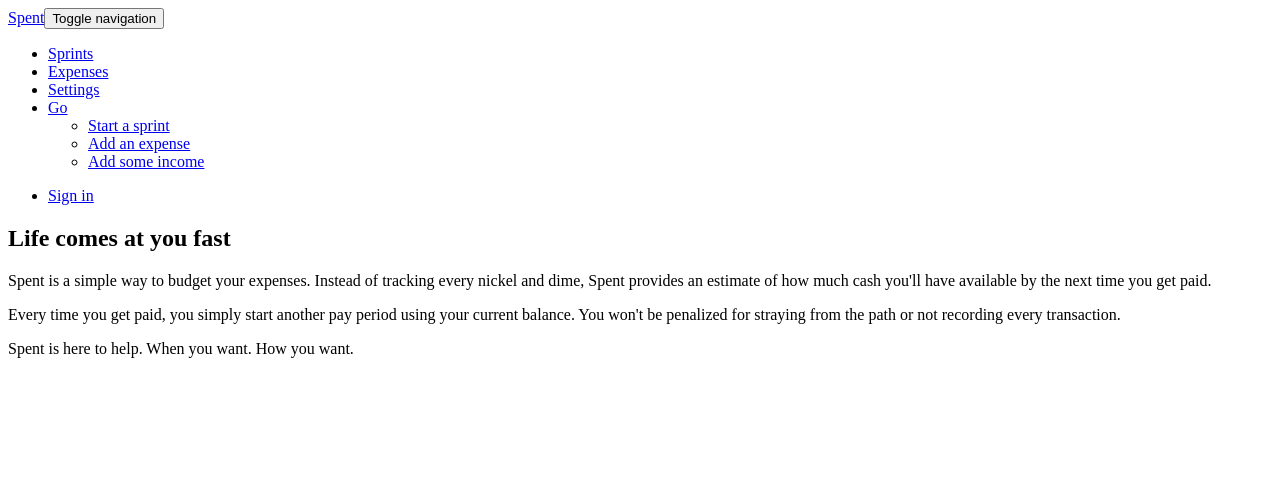
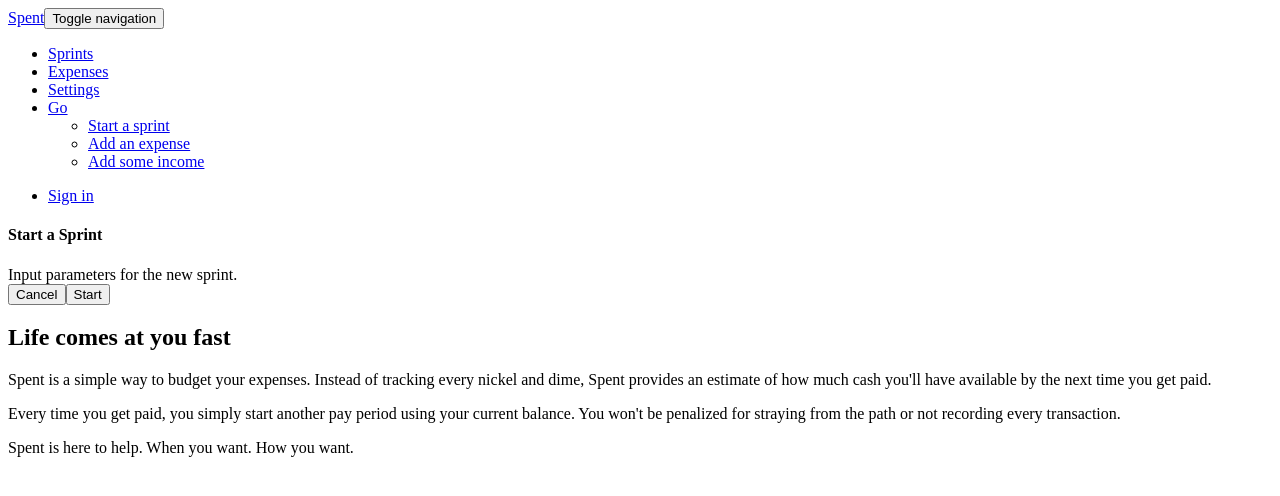
Before and after one commit to mplauman/spent, a React app: page / in a window 1280 px wide. Both pictures are taken after a click on the link "Start a sprint". Shown: the top 496 px of the page. Built offline with nearby package versions, Linux system fonts and the light colour scheme; the HTML template or start-up script is replaced by a standard one.

Commit message:
Stubs for various dialogs

```diff
--- /dev/null
+++ b/src/components/AddExpense.js
@@ -0,0 +1,28 @@
+import React from 'react';
+import PropTypes from 'prop-types';
+import {Modal, Button} from 'react-bootstrap';
+
+class AddExpense extends React.Component {
+  render() {
+    return (
+      <Modal.Dialog>
+        <Modal.Header>
+          <Modal.Title>New Expense</Modal.Title>
+        </Modal.Header>
+
+        <Modal.Body>Input parameters for the new expense.</Modal.Body>
+
+        <Modal.Footer>
+          <Button onClick={this.props.onCancel}>Cancel</Button>
+          <Button bsStyle='primary' onClick={this.props.onCancel}>Start</Button>
+        </Modal.Footer>
+      </Modal.Dialog>
+    );
+  }
+}
+AddExpense.propTypes = {
+  onStart: PropTypes.func.isRequired,
+  onCancel: PropTypes.func.isRequired
+};
+
+export default AddExpense;
--- /dev/null
+++ b/src/components/AddIncome.js
@@ -0,0 +1,28 @@
+import React from 'react';
+import PropTypes from 'prop-types';
+import {Modal, Button} from 'react-bootstrap';
+
+class AddIncome extends React.Component {
+  render() {
+    return (
+      <Modal.Dialog>
+        <Modal.Header>
+          <Modal.Title>New Income</Modal.Title>
+        </Modal.Header>
+
+        <Modal.Body>Input parameters for the new income.</Modal.Body>
+
+        <Modal.Footer>
+          <Button onClick={this.props.onCancel}>Cancel</Button>
+          <Button bsStyle='primary' onClick={this.props.onCancel}>Start</Button>
+        </Modal.Footer>
+      </Modal.Dialog>
+    );
+  }
+}
+AddIncome.propTypes = {
+  onStart: PropTypes.func.isRequired,
+  onCancel: PropTypes.func.isRequired
+};
+
+export default AddIncome;
--- /dev/null
+++ b/src/components/AddSprint.js
@@ -0,0 +1,28 @@
+import React from 'react';
+import PropTypes from 'prop-types';
+import {Modal, Button} from 'react-bootstrap';
+
+class AddSprint extends React.Component {
+  render() {
+    return (
+      <Modal.Dialog>
+        <Modal.Header>
+          <Modal.Title>Start a Sprint</Modal.Title>
+        </Modal.Header>
+
+        <Modal.Body>Input parameters for the new sprint.</Modal.Body>
+
+        <Modal.Footer>
+          <Button onClick={this.props.onCancel}>Cancel</Button>
+          <Button bsStyle='primary' onClick={this.props.onCancel}>Start</Button>
+        </Modal.Footer>
+      </Modal.Dialog>
+    );
+  }
+}
+AddSprint.propTypes = {
+  onStart: PropTypes.func.isRequired,
+  onCancel: PropTypes.func.isRequired
+};
+
+export default AddSprint;
--- a/src/components/App.js
+++ b/src/components/App.js
@@ -1,5 +1,8 @@
 import React from 'react';
 
+import AddExpense from './AddExpense';
+import AddIncome from './AddIncome';
+import AddSprint from './AddSprint';
 import Dashboard from './Dashboard';
 import Expenses from './Expenses';
 import MenuBar from './MenuBar';
@@ -13,19 +16,14 @@ const Views = Object.freeze({
   sprints: {}
 });
 
+const Dialogs = Object.freeze({
+  none: {},
+  addSprint: {},
+  addExpense: {},
+  addIncome: {}
+});
+
 class App extends React.Component {
-
-  startSprint = () => {
-    console.info('start a new sprint');
-  }
-
-  addExpense = () => {
-    console.info('add an expense');
-  }
-
-  addIncome = () => {
-    console.info('add income');
-  }
 
   logIn = () => {
     console.info('logging in');
@@ -47,8 +45,15 @@ class App extends React.Component {
     });
   }
 
+  setDialog = (dialog) => {
+    this.setState({
+      dialog
+    });
+  }
+
   state = {
     view: Views.dashboard,
+    dialog: null,
     loggedIn: false
   };
 
@@ -75,13 +80,46 @@ class App extends React.Component {
       throw 'unexpected view ' + this.state.view;
     }
 
+    let dialog = null;
+    switch (this.state.dialog) {
+    case Dialogs.addSprint:
+      dialog = (
+        <AddSprint
+          onStart={() => this.setDialog(Dialogs.none)}
+          onCancel={() => this.setDialog(Dialogs.none)}
+        />
+      );
+      break;
+
+    case Dialogs.addExpense:
+      dialog = (
+        <AddExpense
+          onStart={() => this.setDialog(Dialogs.none)}
+          onCancel={() => this.setDialog(Dialogs.none)}
+        />
+      );
+      break;
+
+    case Dialogs.addIncome:
+      dialog = (
+        <AddIncome
+          onStart={() => this.setDialog(Dialogs.none)}
+          onCancel={() => this.setDialog(Dialogs.none)}
+        />
+      );
+      break;
+
+    default:
+      break;
+    }
+
     return (
       <div>
         <MenuBar
           loggedIn={this.state.loggedIn}
-          startSprint={this.startSprint}
-          addExpense={this.addExpense}
-          addIncome={this.addIncome}
+          startSprint={() => this.setDialog(Dialogs.addSprint)}
+          addExpense={() => this.setDialog(Dialogs.addExpense)}
+          addIncome={() => this.setDialog(Dialogs.addIncome)}
           logIn={this.logIn}
           logOut={this.logOut}
           viewDashboard={() => this.setView(Views.dashboard)}
@@ -89,7 +127,7 @@ class App extends React.Component {
           viewExpenses={() => this.setView(Views.expenses)}
           viewSettings={() => this.setView(Views.settings)}
         />
-
+        {dialog}
         {view}
       </div>
     );
```
